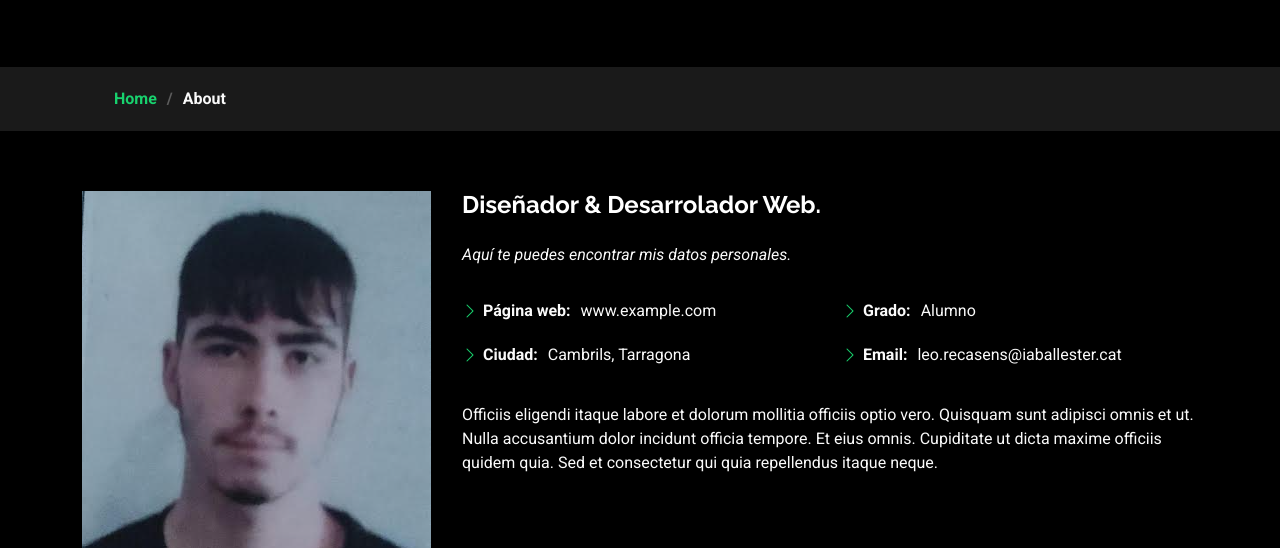
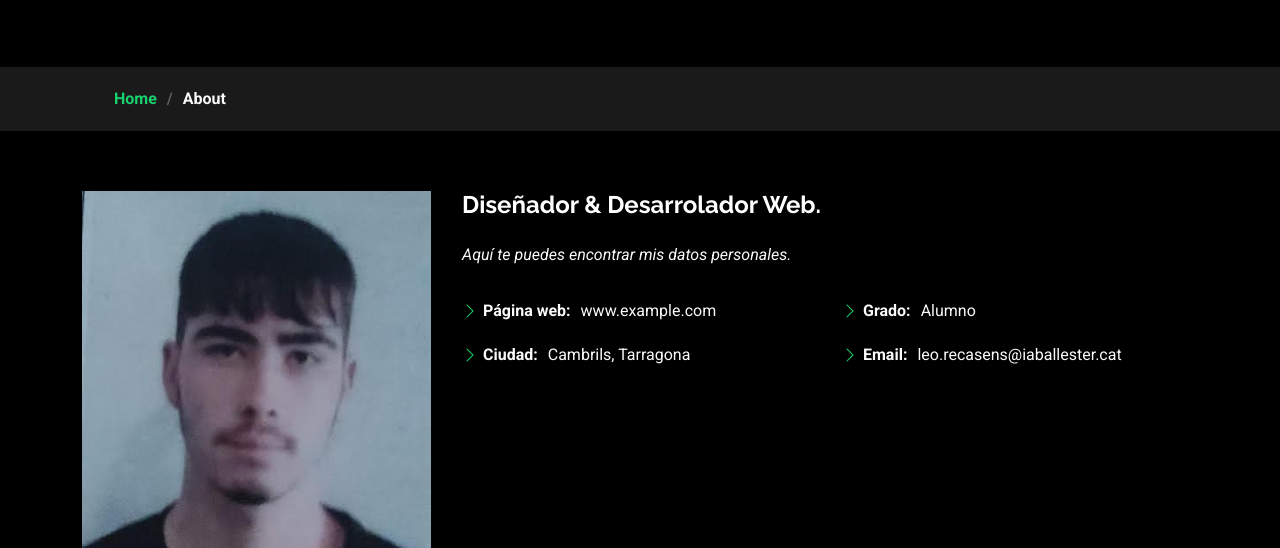
Before and after one commit to lrecasens6/lrecasens6.github.io, a plain HTML site: page about.html in a window 1280 px wide. Shown: the part 252-800 px from the top of the page. Drawn offline with Linux system fonts and the light colour scheme.

Commit message:
Update about.html

```diff
--- a/about.html
+++ b/about.html
@@ -119,8 +119,7 @@
               </div>
             </div>
             <p class="py-3">
-              Officiis eligendi itaque labore et dolorum mollitia officiis optio vero. Quisquam sunt adipisci omnis et ut. Nulla accusantium dolor incidunt officia tempore. Et eius omnis.
-              Cupiditate ut dicta maxime officiis quidem quia. Sed et consectetur qui quia repellendus itaque neque.
+
             </p>
           </div>
         </div>
```
